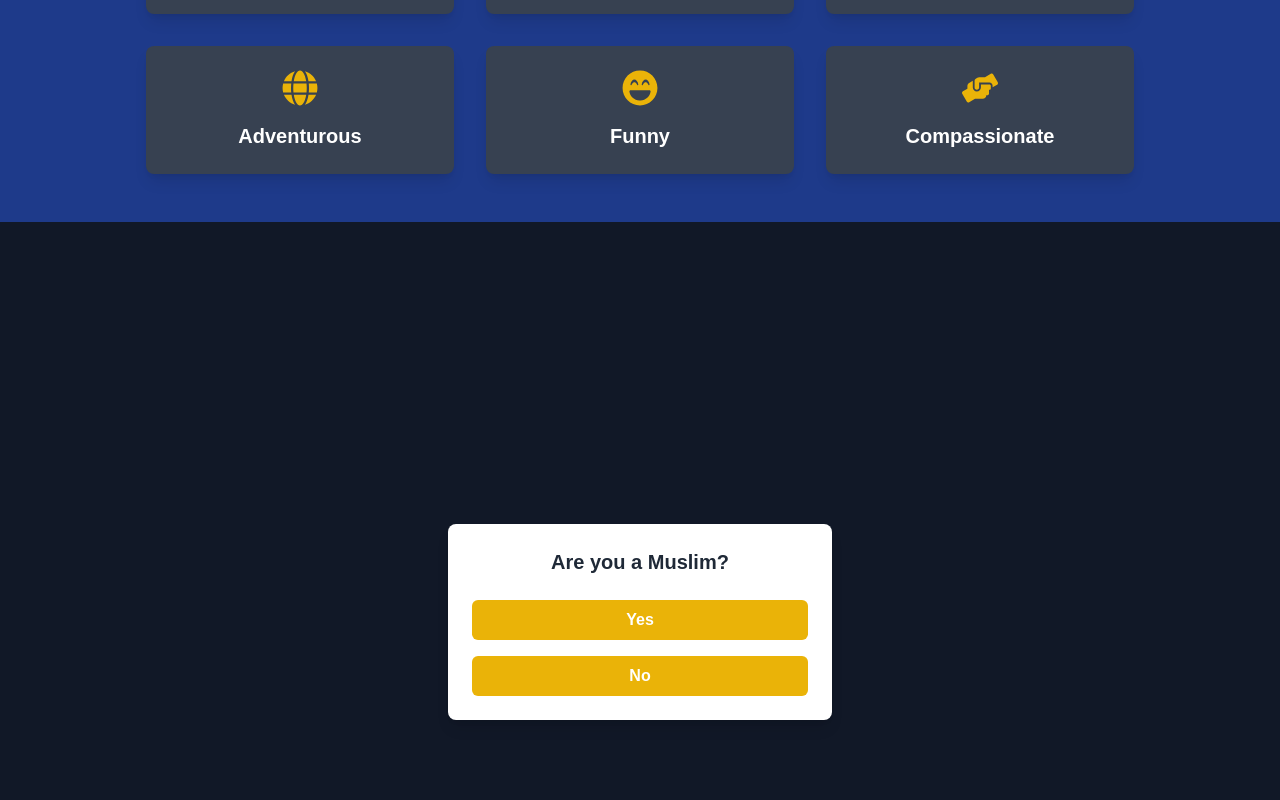
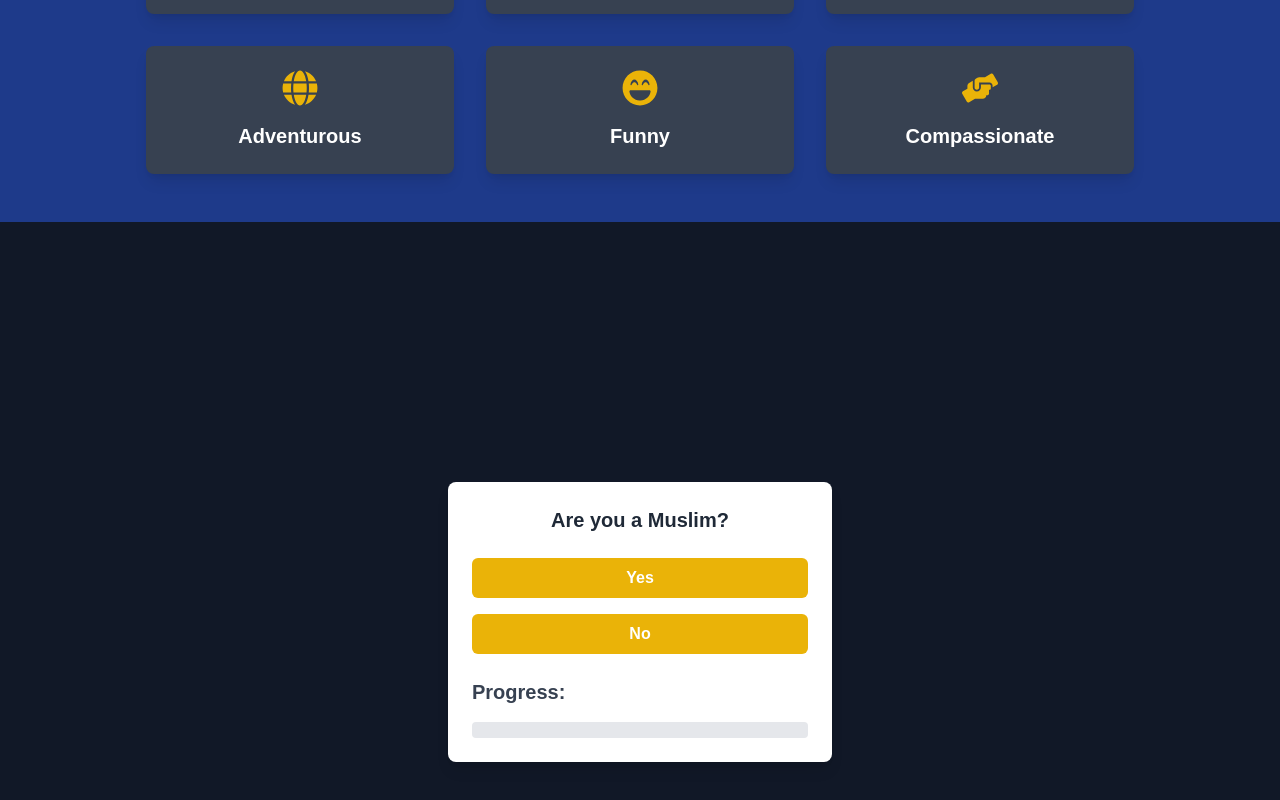
Before and after one commit to Majeedatwahab/meetmj, a Next.js app: page / in a window 1280 px wide. Shown: the part 1398-2198 px from the top of the page. Built offline with nearby package versions, Linux system fonts and the light colour scheme.

Commit message:
major commit...

```diff
--- a/package.json
+++ b/package.json
@@ -9,7 +9,9 @@
     "lint": "next lint"
   },
   "dependencies": {
+    "canvas-confetti": "^1.9.3",
     "emailjs-com": "^3.2.0",
+    "framer-motion": "^11.7.0",
     "next": "14.2.12",
     "react": "^18",
     "react-dom": "^18",
--- a/src/app/FunQuiz/page.jsx
+++ b/src/app/FunQuiz/page.jsx
@@ -1,6 +1,9 @@
 'use client';
 import { useState } from 'react';
 import Link from 'next/link';
+import confetti from 'canvas-confetti';
+import { motion } from 'framer-motion';
+
 
 export default function CompatibilityTest() {
   const [step, setStep] = useState(0);
@@ -9,8 +12,10 @@ export default function CompatibilityTest() {
   const [matchPercentage, setMatchPercentage] = useState(null);
 
 
+
+
   const referenceAnswers = {
-    1: 'Yes', // Muslim
+    1: 'Yes',
     2: 'Five times a day',
     3: 'Very Important',
     4: 'Yes',
@@ -21,94 +26,31 @@ export default function CompatibilityTest() {
     9: 'Quality time',
     10: 'Open communication and compromise',
     11: 'More Cats!',
-    12: 'iPhone',
+    12: 'Samsung',
   };
 
   const questions = [
-    {
-      id: 1,
-      question: 'Are you a Muslim?',
-      options: ['Yes', 'No'],
-    },
-    {
-      id: 2,
-      question: 'How often do you pray?',
-      options: ['Five times a day', 'Occasionally', 'Rarely'],
-    },
-    {
-      id: 3,
-      question: 'How important is practicing Islam in your daily life?',
-      options: ['Very Important', 'Somewhat Important', 'Not Important'],
-    },
-    {
-      id: 4,
-      question: 'Do you practice Quran recitation in your daily life?',
-      options: ['Yes', 'No'],
-    },
-    {
-      id: 5,
-      question: 'How do you view the roles of a husband and wife in marriage?',
-      options: ['Equal Partnership', 'Traditional Roles', 'Unsure'],
-    },
-    {
-      id: 6,
-      question: 'How do you manage stress or emotional challenges in your life?',
-      options: [
-        'Meditation/Prayer',
-        'Talking to a trusted person',
-        'Physical activity (sports, exercise)',
-        'Keeping it to myself',
-      ],
-    },
-    {
-      id: 7,
-      question: 'How comfortable are you discussing your emotions with a partner?',
-      options: ['Very comfortable', 'Somewhat comfortable', 'Not comfortable'],
-    },
-    {
-      id: 8,
-      question: 'Do you believe in seeking professional help (like counseling) for mental health or relationship issues?',
-      options: ['Yes, I believe it is essential', 'Only in extreme cases', 'No, I prefer to handle things myself'],
-    },
-    {
-      id: 9,
-      question: 'How do you express love and affection?',
-      options: [
-        'Verbally (words of affirmation)',
-        'Physical touch',
-        'Acts of service',
-        'Gifts or material things',
-        'Quality time',
-      ],
-    },
-    {
-      id: 10,
-      question: 'How do you handle conflicts in a relationship?',
-      options: [
-        'Open communication and compromise',
-        'Avoid conflict and hope it resolves',
-        'Get defensive or argue',
-      ],
-    },
-    {
-      id: 11,
-      question: 'Cats or Cats? (Because we all know the answer)',
-      options: ['Cats', 'More Cats!'],
-    },
-    {
-      id: 12,
-      question: 'iPhone or Samsung?(This is me being petty)',
-      options: ['iPhone', 'Samsung'],
-    },
+    { id: 1, question: 'Are you a Muslim?', options: ['Yes', 'No'] },
+    { id: 2, question: 'How often do you pray?', options: ['Five times a day', 'Occasionally', 'Rarely'] },
+    { id: 3, question: 'How important is practicing Islam in your daily life?', options: ['Very Important', 'Somewhat Important', 'Not Important'] },
+    { id: 4, question: 'Do you practice Quran recitation in your daily life?', options: ['Yes', 'No'] },
+    { id: 5, question: 'How do you view the roles of a husband and wife in marriage?', options: ['Equal Partnership', 'Traditional Roles', 'Unsure'] },
+    { id: 6, question: 'How do you manage stress or emotional challenges in your life?', options: ['Meditation/Prayer', 'Talking to a trusted person', 'Physical activity (sports, exercise)', 'Keeping it to myself'] },
+    { id: 7, question: 'How comfortable are you discussing your emotions with a partner?', options: ['Very comfortable', 'Somewhat comfortable', 'Not comfortable'] },
+    { id: 8, question: 'Do you believe in seeking professional help (like counseling) for mental health or relationship issues?', options: ['Yes, I believe it is essential', 'Only in extreme cases', 'No, I prefer to handle things myself'] },
+    { id: 9, question: 'How do you express love and affection?', options: ['Verbally (words of affirmation)', 'Physical touch', 'Acts of service', 'Gifts or material things', 'Quality time'] },
+    { id: 10, question: 'How do you handle conflicts in a relationship?', options: ['Open communication and compromise', 'Avoid conflict and hope it resolves', 'Get defensive or argue'] },
+    { id: 11, question: 'Cats or Cats? (Because we all know the answer)', options: ['Cats', 'More Cats!'] },
+    { id: 12, question: 'iPhone or Samsung?(This is me being petty)', options: ['iPhone', 'Samsung'] },
   ];
 
   const handleAnswer = (option) => {
     if (step === 0 && option === 'No') {
-      // If not Muslim, exit the test
       setIsMuslim(false);
     } else {
       setIsMuslim(true);
       setUserAnswers([...userAnswers, option]);
+
       setStep(step + 1);
     }
   };
@@ -126,22 +68,44 @@ export default function CompatibilityTest() {
 
     const matchPercentage = Math.round((matchingAnswers / totalQuestions) * 100);
     setMatchPercentage(matchPercentage);
+
+    if (matchPercentage >= 75) {
+      confetti({
+        particleCount: 150,
+        spread: 60,
+        origin: { y: 0.6 },
+      });
+    }
   };
 
-  return (
-    <>
-
-     <section className="flex items-center justify-center min-h-screen bg-gray-900">
+  const containerVariants = {
+    hidden: { opacity: 0, x: 300 },
+    visible: { opacity: 1, x: 0 },
+    exit: { opacity: 0, x: -300 },
+  };
 
 
+  const progressPercentage = (userAnswers.length / questions.length) * 100;
+
+  return (
+    <section className="flex items-center justify-center min-h-screen bg-gray-900">
       <div className="w-full max-w-sm p-6 bg-white rounded-lg shadow-lg">
         {isMuslim === false ? (
           <div className="text-center">
-      <h2 className="text-2xl font-bold text-gray-800 mb-4">Thank you&#33;</h2>
+            <h2 className="text-2xl font-bold text-gray-800 mb-4">Thank you!</h2>
             <p className="text-gray-600">This test is designed for Muslims only.</p>
           </div>
         ) : step < questions.length ? (
-    <div className="text-center">
+          <>
+            <motion.div
+              key={questions[step].id}
+              variants={containerVariants}
+              initial="hidden"
+              animate="visible"
+              exit="exit"
+              transition={{ duration: 0.5 }}
+              className="text-center"
+            >
               <h2 className="text-xl font-bold text-gray-800 mb-6">{questions[step].question}</h2>
               <div className="flex flex-col gap-4">
                 {questions[step].options.map((option) => (
@@ -154,9 +118,30 @@ export default function CompatibilityTest() {
                   </button>
                 ))}
               </div>
+            </motion.div>
+
+            {/* Progress Bar */}
+            <div className="mt-6">
+              <h3 className="text-xl font-bold text-gray-700 mb-4">Progress:</h3>
+              <div className="h-4 bg-gray-200 rounded">
+                <div
+                  className="h-full bg-blue-600 rounded"
+                  style={{ width: `${progressPercentage}%` }}
+                ></div>
               </div>
+            </div>
+
+
+          </>
         ) : matchPercentage === null ? (
-    <div className="text-center">
+          <motion.div
+            variants={containerVariants}
+            initial="hidden"
+            animate="visible"
+            exit="exit"
+            transition={{ duration: 0.5 }}
+            className="text-center"
+          >
             <h2 className="text-2xl font-bold text-gray-800 mb-4">End of the Test</h2>
             <button
               onClick={calculateMatch}
@@ -164,30 +149,31 @@ export default function CompatibilityTest() {
             >
               Calculate Compatibility
             </button>
+          </motion.div>
+        ) : (
+          <motion.div
+            variants={containerVariants}
+            initial="hidden"
+            animate="visible"
+            exit="exit"
+            transition={{ duration: 0.5 }}
+            className="text-center"
+          >
+            <h2 className="text-2xl font-bold text-gray-800 mb-4">Compatibility Score</h2>
+            <p className="text-gray-600 mb-4">You are {matchPercentage}% compatible!</p>
+            {matchPercentage >= 75 ? (
+              <div>
+                <p className="text-green-600 mb-4">Great match! You can reach out to me:</p>
+                <button className="text-black bg-yellow-500 rounded-md p-2 font-bold">
+                  <Link href="/ContactMe">Contact ME</Link>
+                </button>
               </div>
             ) : (
-    <div className="text-center">
-      <h2 className="text-2xl font-bold text-gray-800 mb-4">Compatibility Score</h2>
-      <p className="text-gray-600 mb-4">You are {matchPercentage}% compatible&#33;</p>
-      {matchPercentage >= 75 ? (
-        <div>
-          <p className="text-green-600 mb-4">Great match&#33; You can reach out to me:</p>
-          <button className='text-black bg-yellow-500 rounded-md p-2 font-bold'>
-
-          <Link href="/ContactMe">
-          Contact ME
-          </Link>
-          </button>
-
-        </div>
-      ) : (
-        <p className="text-red-600">Sorry, we&rsquo;re not a great match&#33;</p>
+              <p className="text-red-600">Sorry, we’re not a great match!</p>
             )}
-    </div>
+          </motion.div>
         )}
       </div>
     </section>
-    </>
-
   );
 }
```
Also changed, not shown: 1 other file (tests, documents, lock files or other folders). Lines whose indentation alone changed are shown as unchanged.
